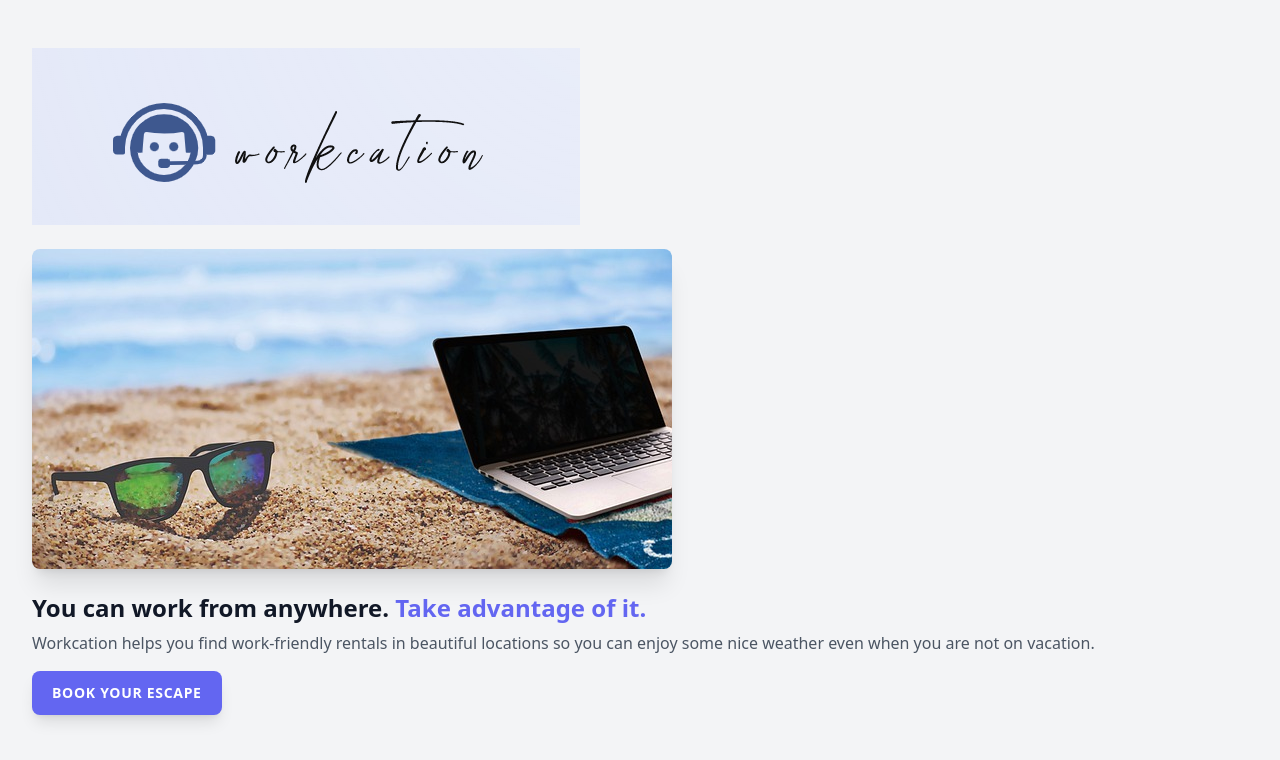
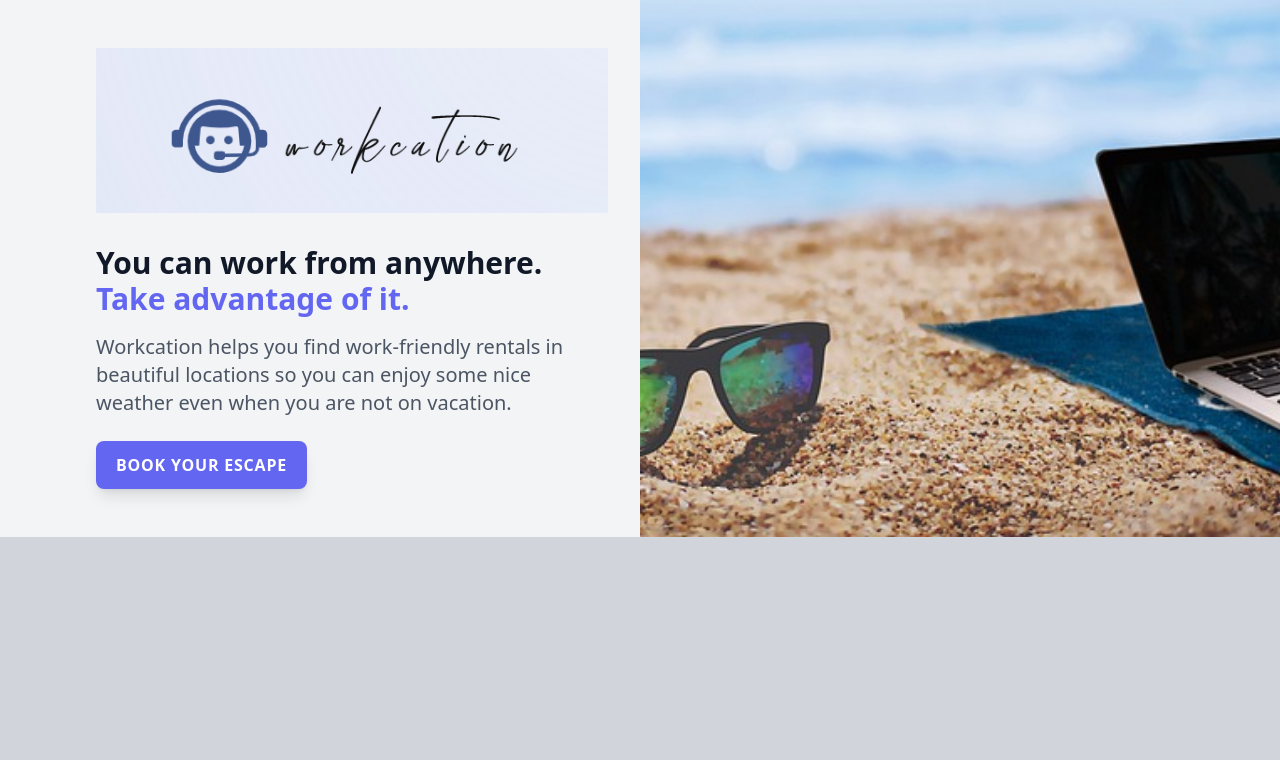
Before and after one commit to joshmcadams/my-tailwind-project, a website: page public/index.html in a window 1280 px wide. Drawn offline with Linux system fonts and the light colour scheme.

Commit message:
Checkpoint three: https://www.youtube.com/watch?v=Ff_n_QClipQ&list=PL7CcGwsqRpSM3w9BT_21tUU8JN2SnyckR&index=3

```diff
--- a/public/index.html
+++ b/public/index.html
@@ -6,19 +6,26 @@
     <title>Document</title>
     <link rel="stylesheet" href="/build/tailwind.css">
 </head>
-<body class="bg-gray-100">
-    <div class="px-8 py-12">
-        <img class="h-30" src="/img/logo.png" alt="Workcation">
-        <img class="mt-6 rounded-lg shadow-xl" src="/img/photo.jpg" alt="A working vacation">
-        <h1 class="mt-6 text-2xl font-bold text-gray-900 leading-tight">
-            You can work from anywhere.
-            <span class="text-indigo-500">Take advantage of it.</span>
-        </h1>
-        <p class="mt-2 text-gray-600">
-            Workcation helps you find work-friendly rentals in beautiful locations so you can enjoy some nice weather even when you are not on vacation.
-        </p>
-        <div class="mt-4">
-            <a href="#" class="inline-block bg-indigo-500 text-white px-5 py-3 rounded-lg shadow-lg uppercase tracking-wider font-semibold text-sm">Book your escape</a>
+<body class="bg-gray-300">
+    <div class="flex bg-gray-100">
+        <div class="px-8 py-12 max-w-md mx-auto sm:max-w-xl lg:w-1/2 lg:max-w-full">
+            <div class="xl:max-w-lg xl:ml-auto">
+                <img class="h-30" src="/img/logo.png" alt="Workcation">
+                <img class="mt-6 rounded-lg shadow-xl sm:mt-8 sm:h-64 sm:w-full sm:object-cover sm:object-center lg:hidden lg:py-24 lg:px-12" src="/img/photo.jpg" alt="A working vacation">
+                <h1 class="mt-6 text-2xl font-bold text-gray-900 leading-tight sm:text-4xl sm:mt-8 lg:text-3xl xl:text-4xl">
+                    You can work from anywhere.
+                    <br class="hidden lg:inline"><span class="text-indigo-500">Take advantage of it.</span>
+                </h1>
+                <p class="mt-2 text-gray-600 sm:text-xl sm:mt-4">
+                    Workcation helps you find work-friendly rentals in beautiful locations so you can enjoy some nice weather even when you are not on vacation.
+                </p>
+                <div class="mt-4 sm:mt-6">
+                    <a href="#" class="inline-block bg-indigo-500 text-white px-5 py-3 rounded-lg shadow-lg uppercase tracking-wider font-semibold text-sm sm:text-base">Book your escape</a>
+                </div>
+            </div>
+        </div>
+        <div class="hidden lg:block lg:w-1/2 lg:relative">
+            <img class="absolute inset-0 h-full w-full object-cover object-center" src="/img/photo.jpg" alt="A working vacation">
         </div>
     </div>
 </body>
```
Also changed, not shown: public/build/tailwind.css.
